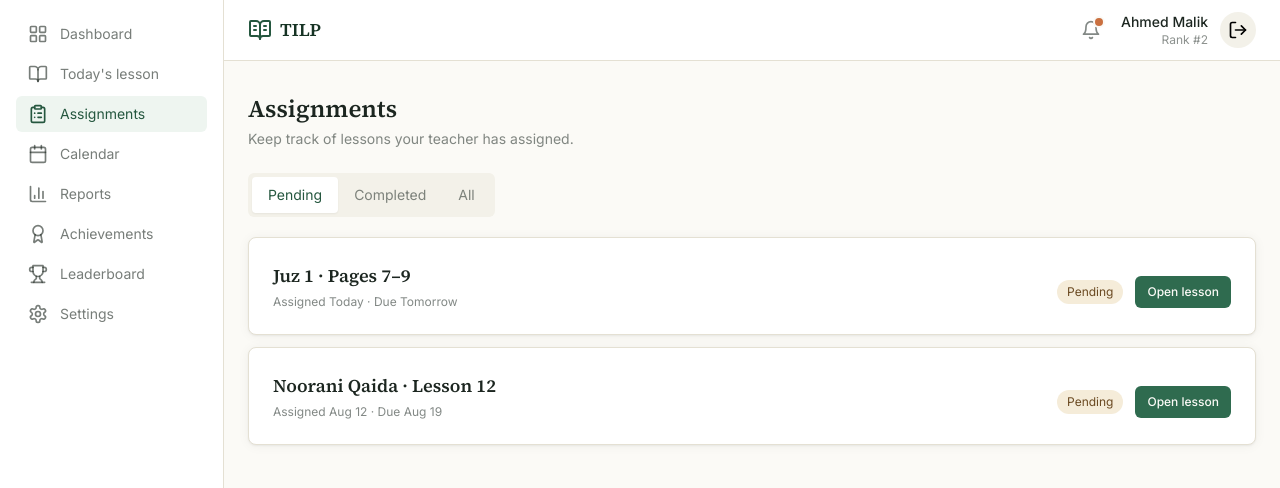
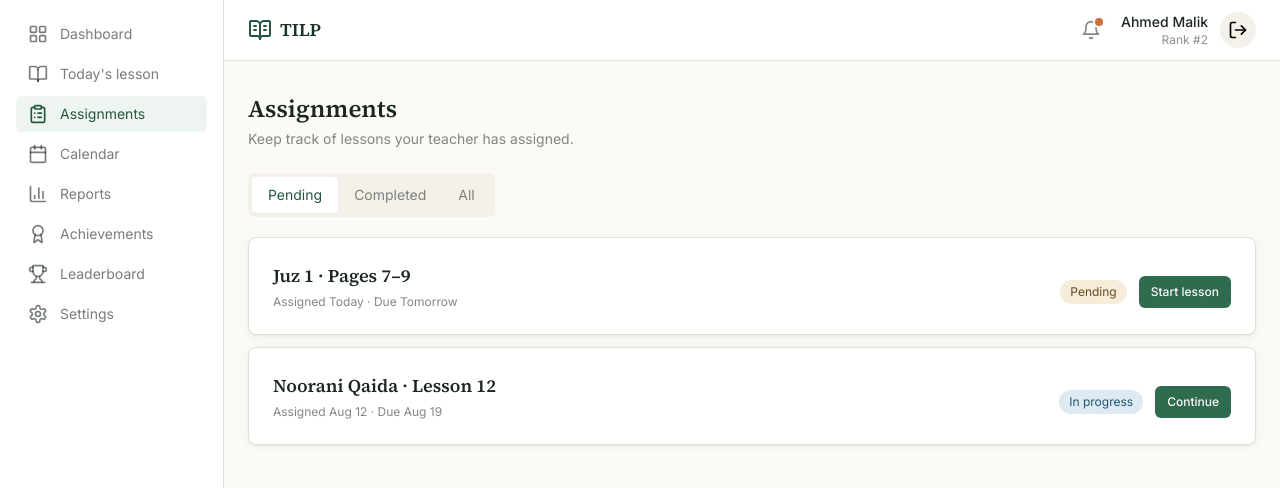
Before and after one commit to gux-htm/QuranLMS, a React (Vite) app: page /student/assignments in a window 1280 px wide. Shown: the top 488 px of the page. Built offline with nearby package versions, Linux system fonts and the light colour scheme.

Commit message:
Fix assignment-specific lesson navigation

```diff
--- a/src/pages/student/Assignments.tsx
+++ b/src/pages/student/Assignments.tsx
@@ -5,6 +5,28 @@ import { Button } from '@/components/ui/Button'
 import { Card, CardContent, CardTitle } from '@/components/ui/Card'
 import { EmptyState } from '@/components/common/Skeleton'
 
-type Assignment={id:string;title:string;assigned:string;deadline:string;status:'Pending'|'Completed';score?:number}
-const assignments:Assignment[]=[{id:'1',title:'Juz 1 · Pages 7–9',assigned:'Today',deadline:'Tomorrow',status:'Pending'},{id:'2',title:'Juz 1 · Pages 4–6',assigned:'Aug 20',deadline:'Aug 27',status:'Completed',score:92},{id:'3',title:'Noorani Qaida · Lesson 12',assigned:'Aug 12',deadline:'Aug 19',status:'Pending'}]
-export function StudentAssignments(){const [tab,setTab]=useState<'Pending'|'Completed'|'All'>('Pending');const navigate=useNavigate();const list=useMemo(()=>tab==='All'?assignments:assignments.filter(a=>a.status===tab),[tab]);return <div><h1 className="font-display text-2xl font-semibold text-ink">Assignments</h1><p className="mt-1 text-sm text-ink/55">Keep track of lessons your teacher has assigned.</p><div className="mt-6 inline-flex rounded-md bg-paper-dim p-1">{(['Pending','Completed','All'] as const).map(t=><button key={t} onClick={()=>setTab(t)} className={`rounded px-4 py-2 text-sm ${tab===t?'bg-white text-green-700 shadow-sm':'text-ink/55'}`}>{t}</button>)}</div><div className="mt-5 space-y-3">{list.length===0?<EmptyState icon={<BookOpen/>} title="Nothing here yet" description="Your assignments will appear here when your teacher sends them."/>:list.map(a=><Card key={a.id}><CardContent className="flex flex-col gap-4 sm:flex-row sm:items-center sm:justify-between"><div><CardTitle>{a.title}</CardTitle><p className="mt-1 text-xs text-ink/55">Assigned {a.assigned} · Due {a.deadline}</p></div><div className="flex items-center gap-3"><span className={`rounded-full px-2.5 py-1 text-xs ${a.status==='Completed'?'bg-green-50 text-green-700':'bg-gold-100 text-gold-800'}`}>{a.status}{a.score?` · ${a.score}/100`:''}</span><Button size="sm" onClick={()=>navigate('/student/lesson')}>Open lesson</Button></div></CardContent></Card>)}</div></div>}
+type AssignmentStatus = 'pending' | 'in_progress' | 'completed'
+type Assignment = { id: string; title: string; assigned: string; deadline: string; status: AssignmentStatus; score?: number }
+const assignments: Assignment[] = [
+  { id: '1', title: 'Juz 1 · Pages 7–9', assigned: 'Today', deadline: 'Tomorrow', status: 'pending' },
+  { id: '2', title: 'Juz 1 · Pages 4–6', assigned: 'Aug 20', deadline: 'Aug 27', status: 'completed', score: 92 },
+  { id: '3', title: 'Noorani Qaida · Lesson 12', assigned: 'Aug 12', deadline: 'Aug 19', status: 'in_progress' },
+]
+
+export function StudentAssignments() {
+  const [tab, setTab] = useState<'Pending' | 'Completed' | 'All'>('Pending')
+  const navigate = useNavigate()
+  const list = useMemo(() => tab === 'All' ? assignments : assignments.filter((a) => tab === 'Pending' ? a.status !== 'completed' : a.status === 'completed'), [tab])
+  const actionLabel = (status: AssignmentStatus) => status === 'pending' ? 'Start lesson' : status === 'in_progress' ? 'Continue' : 'Review'
+
+  return <div>
+    <h1 className="font-display text-2xl font-semibold text-ink">Assignments</h1>
+    <p className="mt-1 text-sm text-ink/55">Keep track of lessons your teacher has assigned.</p>
+    <div className="mt-6 inline-flex rounded-md bg-paper-dim p-1">
+      {(['Pending', 'Completed', 'All'] as const).map((t) => <button key={t} onClick={() => setTab(t)} className={`rounded px-4 py-2 text-sm ${tab === t ? 'bg-white text-green-700 shadow-sm' : 'text-ink/55'}`}>{t}</button>)}
+    </div>
+    <div className="mt-5 space-y-3">
+      {list.length === 0 ? <EmptyState icon={<BookOpen />} title="Nothing here yet" description="Your assignments will appear here when your teacher sends them." /> : list.map((a) => <Card key={a.id}><CardContent className="flex flex-col gap-4 sm:flex-row sm:items-center sm:justify-between"><div><CardTitle>{a.title}</CardTitle><p className="mt-1 text-xs text-ink/55">Assigned {a.assigned} · Due {a.deadline}</p></div><div className="flex items-center gap-3"><span className={`rounded-full px-2.5 py-1 text-xs ${a.status === 'completed' ? 'bg-green-50 text-green-700' : a.status === 'in_progress' ? 'bg-sky-100 text-sky-700' : 'bg-gold-100 text-gold-800'}`}>{a.status === 'in_progress' ? 'In progress' : a.status === 'completed' ? 'Completed' : 'Pending'}{a.score ? ` · ${a.score}/100` : ''}</span><Button size="sm" variant={a.status === 'completed' ? 'outline' : 'default'} onClick={() => navigate(`/student/lesson/${a.id}`)}>{actionLabel(a.status)}</Button></div></CardContent></Card>)}
+    </div>
+  </div>
+}
```
